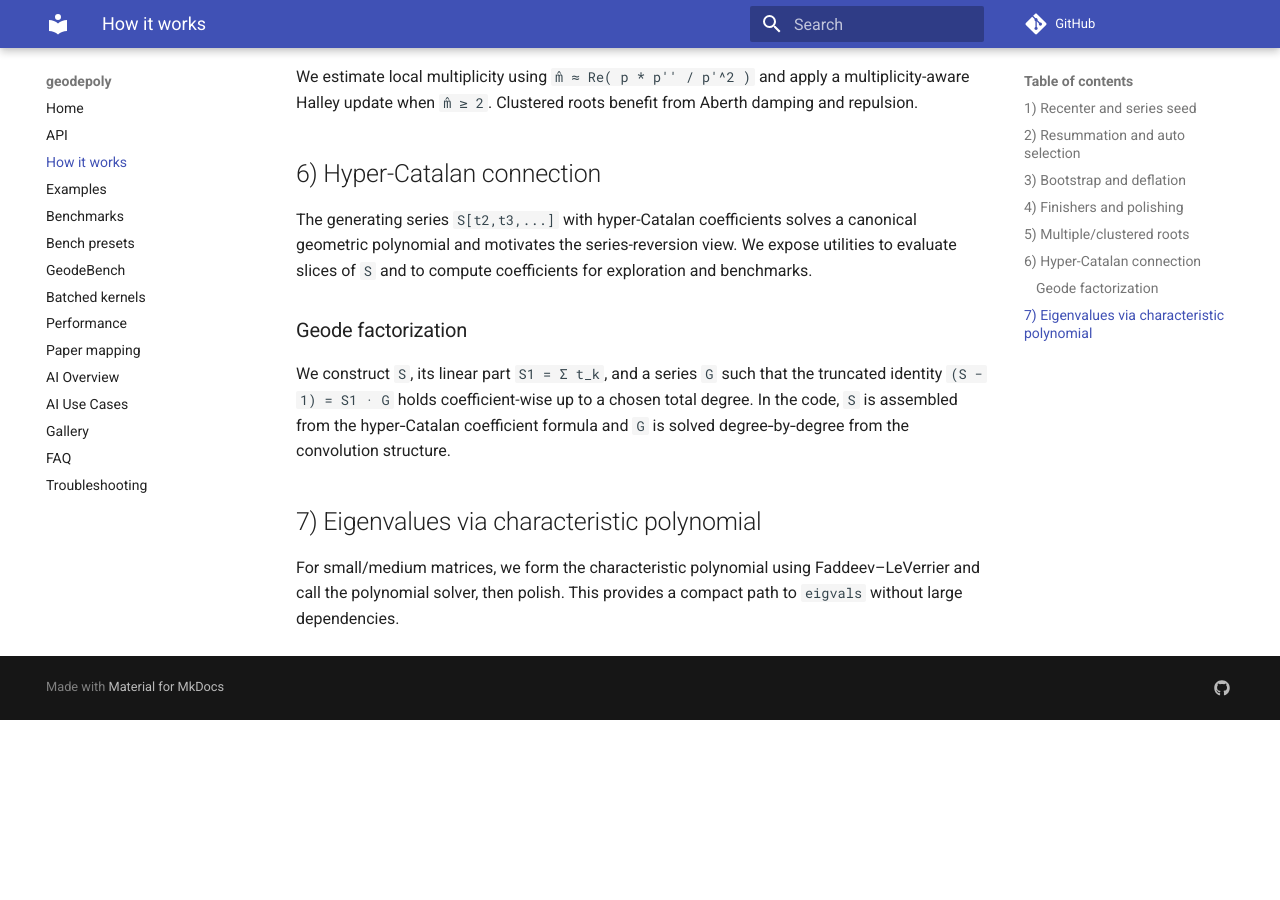
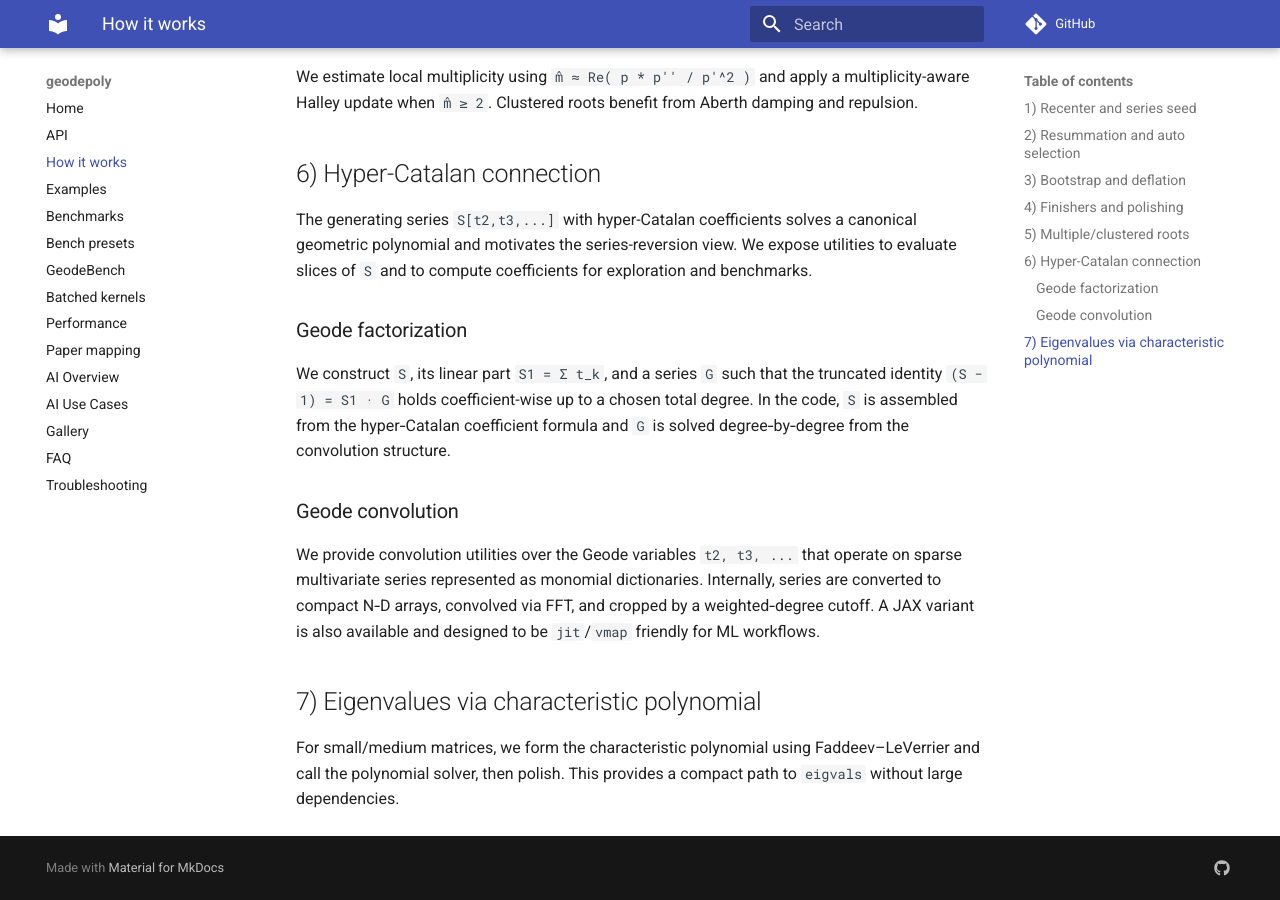
Before and after one commit to ricfulop/geodepoly, an MkDocs documentation site: the page built from docs/how_it_works.md, in a window 1280 px wide and 900 px high, scrolled down 1130 px. Built offline with MkDocs 1.6.1 and Material for MkDocs 9.7.7, drawn with Linux system fonts in a browser that asks for light colours; comment, search, counter and statistics services are not loaded; before the commit the page ends 1850 px from its top, so only the background shows below that.

Commit message:
release: prepare 0.2.1 (Geode convolution Python/JAX, perf/bench/docs)

```diff
--- a/docs/how_it_works.md
+++ b/docs/how_it_works.md
@@ -48,6 +48,13 @@ We construct `S`, its linear part `S1 = Σ t_k`, and a series `G` such that the
 `(S − 1) = S1 · G` holds coefficient-wise up to a chosen total degree. In the code, `S` is assembled from
 the hyper‑Catalan coefficient formula and `G` is solved degree‑by‑degree from the convolution structure.
 
+### Geode convolution
+
+We provide convolution utilities over the Geode variables `t2, t3, ...` that operate on sparse
+multivariate series represented as monomial dictionaries. Internally, series are converted to
+compact N‑D arrays, convolved via FFT, and cropped by a weighted‑degree cutoff. A JAX variant is
+also available and designed to be `jit`/`vmap` friendly for ML workflows.
+
 ## 7) Eigenvalues via characteristic polynomial
 
 For small/medium matrices, we form the characteristic polynomial using Faddeev–LeVerrier and call the
```
Also changed, not shown: CHANGELOG.md (+9 -0 lines).
